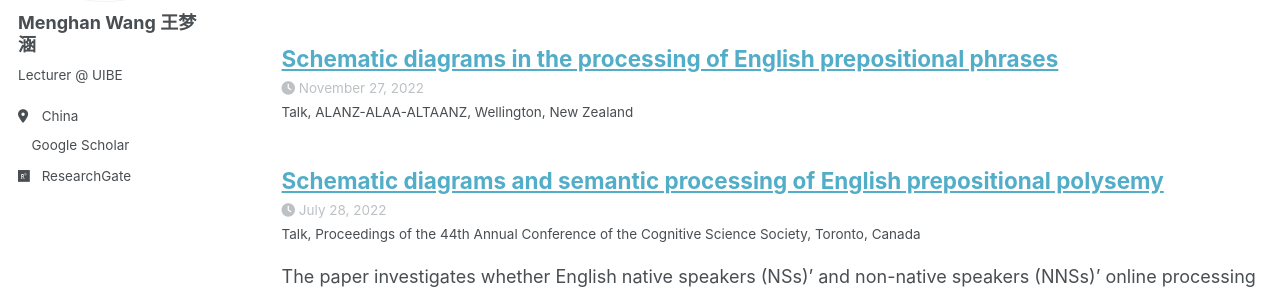
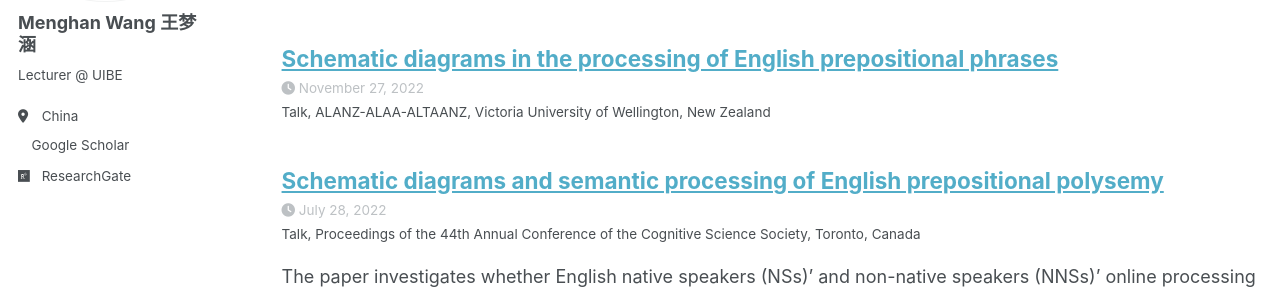
Before and after one commit to menghan120/menghan.github.io, a Jekyll site: the page built from _pages/talks.html, in a window 1280 px wide and 1342 px high. Shown: the part 251-545 px from the top of the window. Built offline with Jekyll 4.4.1, drawn with Linux system fonts in a browser that asks for light colours; a script bundle is joined from its source files by our own code; a style sheet for code colours, icons or effects is not loaded.

Commit message:
Update location details for ALANZ-ALAA-ALTAANZ talk

```diff
--- a/_talks/ALANZ-ALAA-ALTAANZ.md
+++ b/_talks/ALANZ-ALAA-ALTAANZ.md
@@ -5,5 +5,5 @@ type: "Talk"
 permalink: /talks/ALANZ-ALAA-ALTAANZ
 venue: "ALANZ-ALAA-ALTAANZ"
 date: 2022-11-27
-location: "Wellington, New Zealand"
+location: "Victoria University of Wellington, New Zealand"
 ---
```
